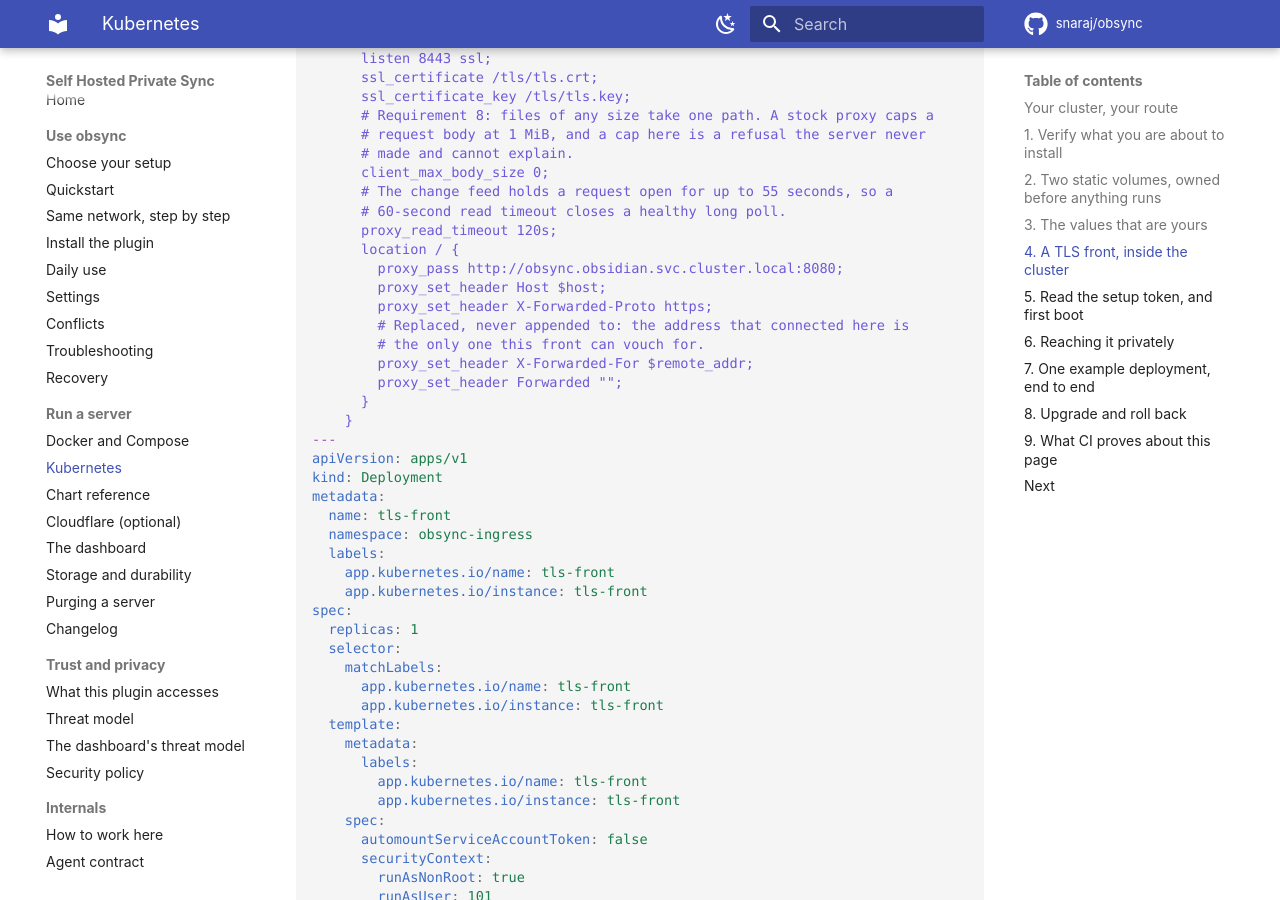
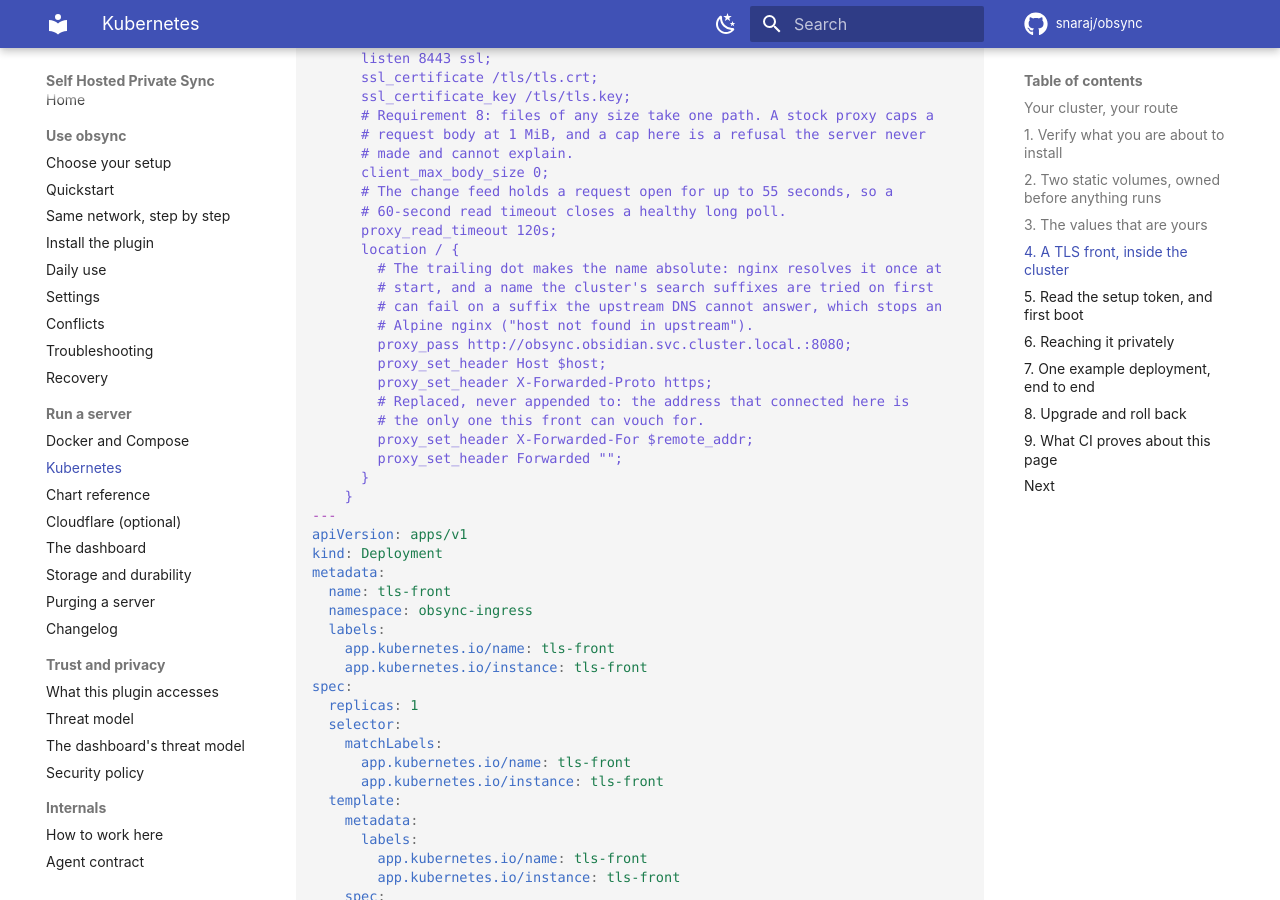
Before and after one commit to snaraj/obsync, an MkDocs documentation site: the page built from docs/kubernetes.md, in a window 1280 px wide and 900 px high, scrolled down 5813 px. Built offline with MkDocs 1.6.1 and Material for MkDocs 9.7.7, drawn with Linux system fonts in a browser that asks for light colours; comment, search, counter and statistics services are not loaded.

Commit message:
Resolve the front's upstream as an absolute name, so an IPv6 cluster can start it (#201)
The failure. The IPv6 cluster leg (kind-ipv6, run 36305293864) never
got the documented TLS front to start; 27e7074's diagnostics say why:

  nginx: [emerg] host not found in upstream
  "obsync.obsidian.svc.cluster.local" in /etc/nginx/conf.d/obsync.conf:13
  [ERROR] plugin/errors: 2 obsync.obsidian.svc.cluster.local.
  c4h5hvxtyf2evdunsv3xosusuf.phxx.internal.cloudapp.net. AAAA:
  dial udp 172.18.0.1:53: connect: network is unreachable

Root cause. `obsync.obsidian.svc.cluster.local` has four dots, fewer than
a pod's `ndots:5`, so the resolver tries it under each search suffix
before trying it as it is; the last suffix is the node's own (the runner's
Azure domain), which CoreDNS forwards upstream. In an IPv6-only cluster on
this runner the only upstream is the Docker gateway at an IPv4 address,
unreachable from an IPv6-only pod, so CoreDNS answers that suffix
SERVFAIL -- and musl, the resolver in the Alpine nginx the page pins,
ends the lookup at a SERVFAIL instead of trying the name as it is. The
IPv4 cluster reaches the gateway, gets NXDOMAIN and goes on. The runner's
DNS is what made it visible (class c); what it shows is a fragility of the
page's front (class b): any cluster whose upstream DNS fails, even for a
moment, stops that front at start, for a name the cluster itself serves.

The fix. The page's front proxies to the absolute name,
`obsync.obsidian.svc.cluster.local.`: one lookup per address family, from
CoreDNS alone, whatever the upstream does; its comment says why. The Host
header is unaffected (`proxy_set_header Host $host`). The harness's
policy probe, from the same Alpine image, asks for the absolute name too,
and the contract that pins the front's one upstream pins the new spelling.

Not changed, and reported instead: the front listens on `8443` alone,
IPv4, so in an IPv6-only cluster it is reachable through its port-forward
(loopback) but not through its Service. Adding `listen [::]:8443` would
stop nginx on a node with IPv6 switched off, so it is an owner's choice;
the lane report carries the issue draft.

Evidence. python3 -B -m unittest scripts/ci/test_selfhosting_contract.py:
38 OK; bash -n clean. Runner proof (kind-ipv6) on
opus5.5-high/201-ci-green: the lane report.

+/- : +11/-5 (page +5/-1; harness +3/-1; contract +3/-3)

- Opus5.5

```diff
--- a/docs/kubernetes.md
+++ b/docs/kubernetes.md
@@ -287,7 +287,11 @@
       # 60-second read timeout closes a healthy long poll.
       proxy_read_timeout 120s;
       location / {
-        proxy_pass http://obsync.obsidian.svc.cluster.local:8080;
+        # The trailing dot makes the name absolute: nginx resolves it once at
+        # start, and a name the cluster's search suffixes are tried on first
+        # can fail on a suffix the upstream DNS cannot answer, which stops an
+        # Alpine nginx ("host not found in upstream").
+        proxy_pass http://obsync.obsidian.svc.cluster.local.:8080;
         proxy_set_header Host $host;
         proxy_set_header X-Forwarded-Proto https;
         # Replaced, never appended to: the address that connected here is
```
Also changed, not shown: 2 other files.
